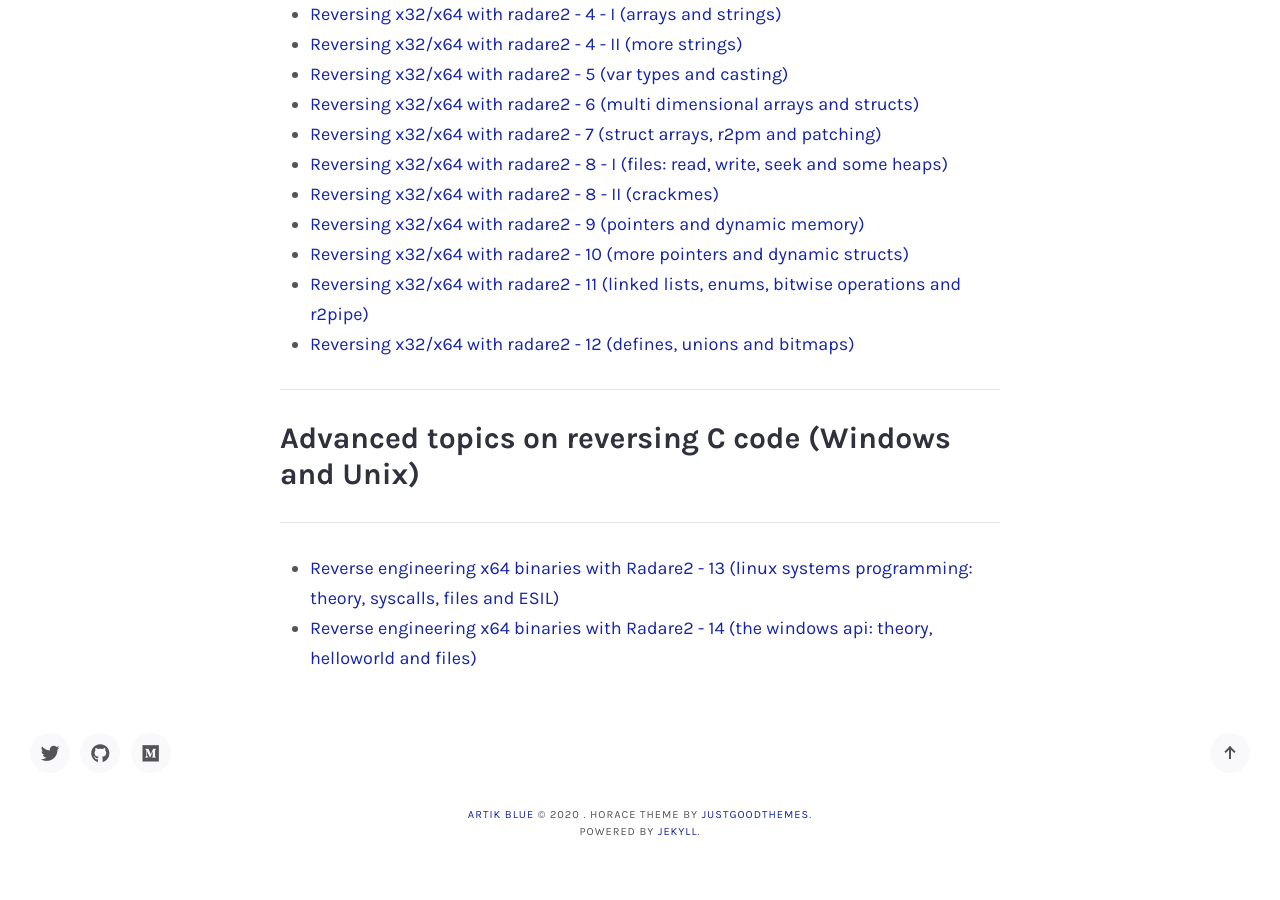
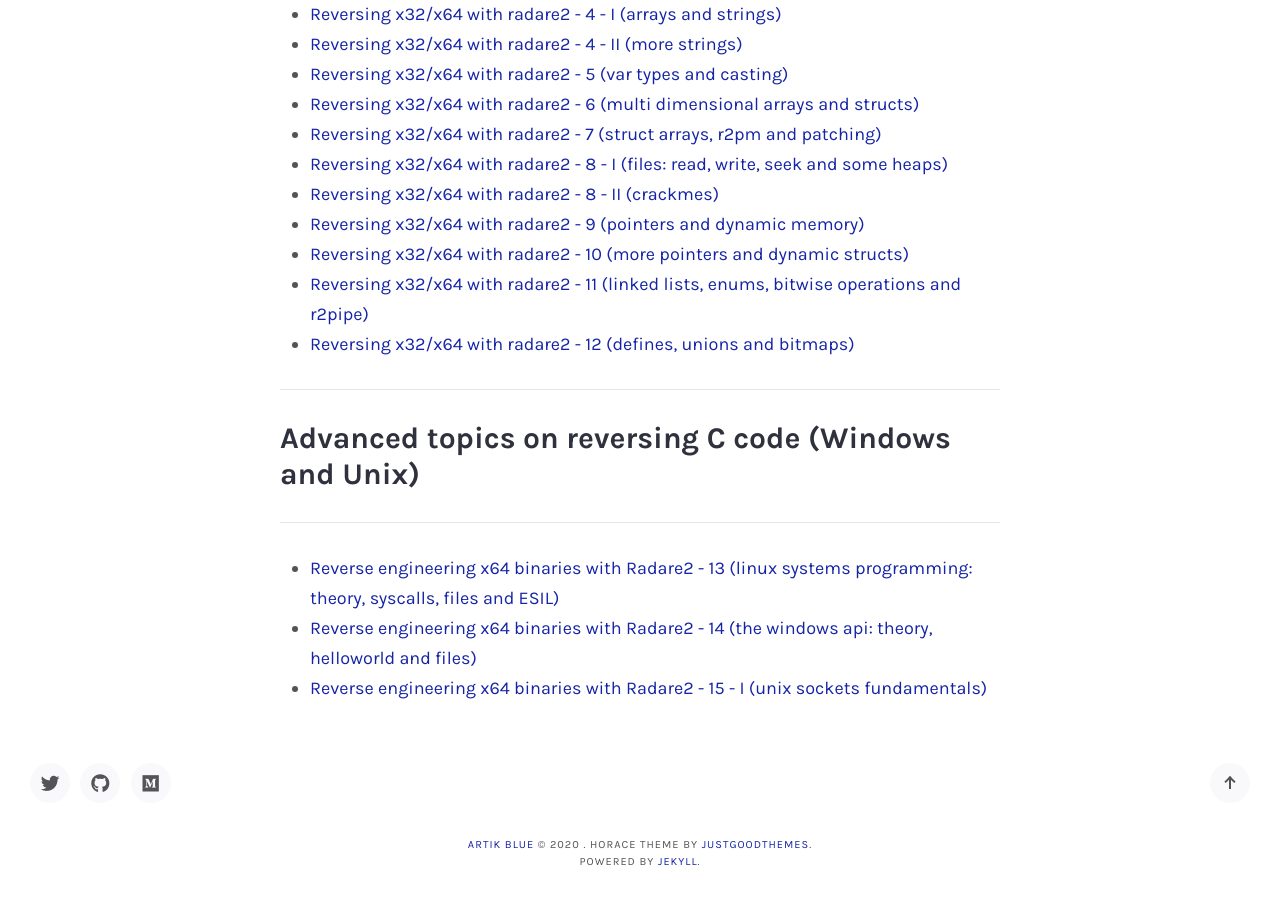
Before and after one commit to artikblue/artikblue.github.io, a Jekyll site: the page built from reversing.md, in a window 1280 px wide and 900 px high, scrolled down 674 px. Built offline with Jekyll 4.4.1, drawn with Linux system fonts in a browser that asks for light colours; some web fonts are replaced; before the commit the page ends 1544 px from its top, so only the background shows below that.

Commit message:
index updated

```diff
--- a/reversing.md
+++ b/reversing.md
@@ -35,4 +35,5 @@
 <ul>
   <li><a href="https://artik.blue/reversing-radare-13">Reverse engineering x64 binaries with Radare2 - 13 (linux systems programming: theory, syscalls, files and ESIL)</a></li>
   <li><a href="https://artik.blue/reversing-radare-14">Reverse engineering x64 binaries with Radare2 - 14 (the windows api: theory, helloworld and files)</a></li>
+  <li><a href="https://artik.blue/reversing-radare-15">Reverse engineering x64 binaries with Radare2 - 15 - I (unix sockets fundamentals)</a></li>
 </ul>
```
Also changed, not shown: _pages/reversing.md (+1 -0 lines).
